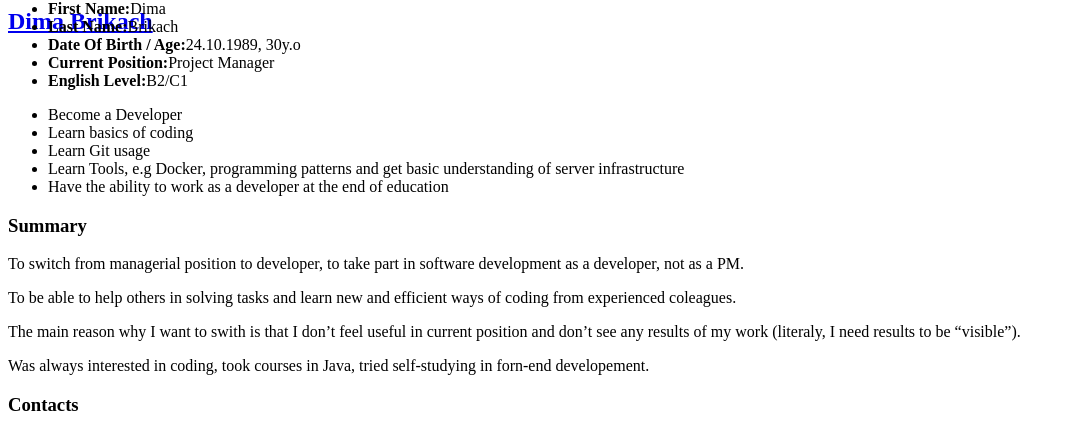
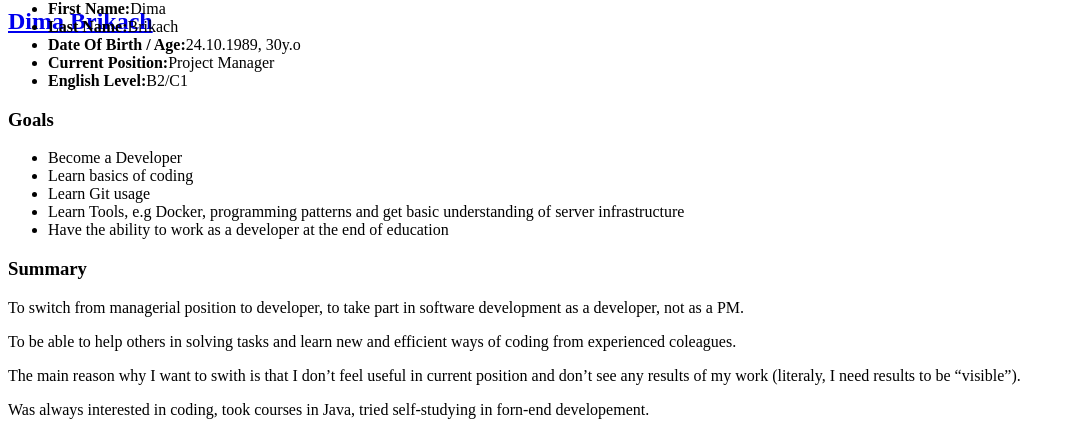
Before and after one commit to DimaBrikach/rsschool-cv, a plain HTML site: page index.html in a window 1280 px wide. Shown: the part 324-756 px from the top of the page, without its empty margins (0-1075 px from the left). Drawn offline with Linux system fonts and the light colour scheme; grey boxes are pictures that could not be loaded.

Commit message:
feat: add heading to a section

```diff
--- a/index.html
+++ b/index.html
@@ -27,6 +27,7 @@
             </ul>
         </div>
         <div class="goals">
+            <h3>Goals</h3>
             <ul>
                 <li>Become a Developer</li>
                 <li>Learn basics of coding</li>
```
